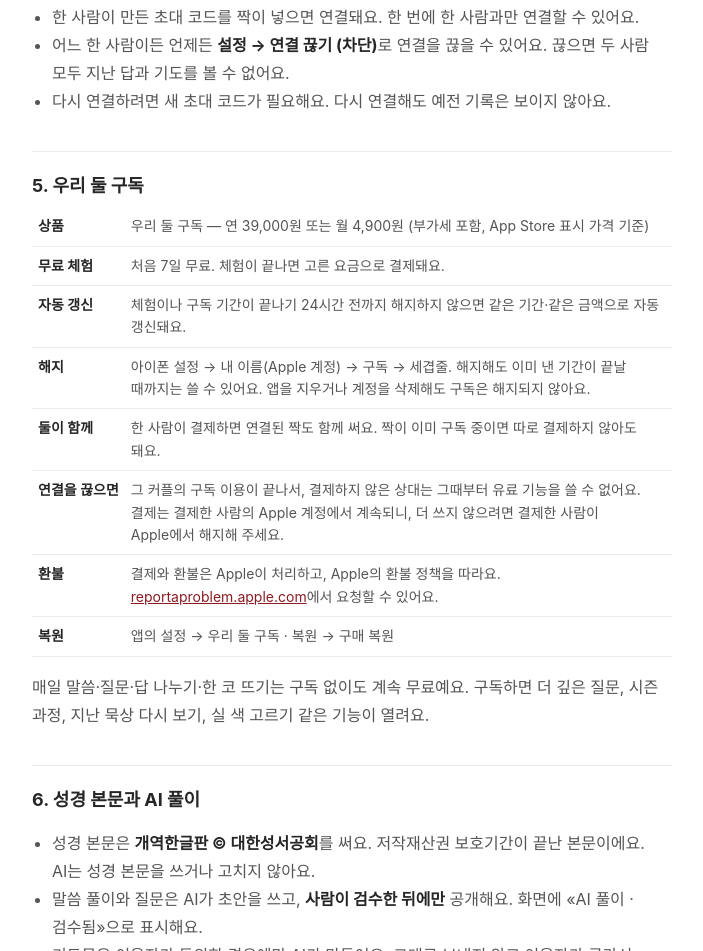
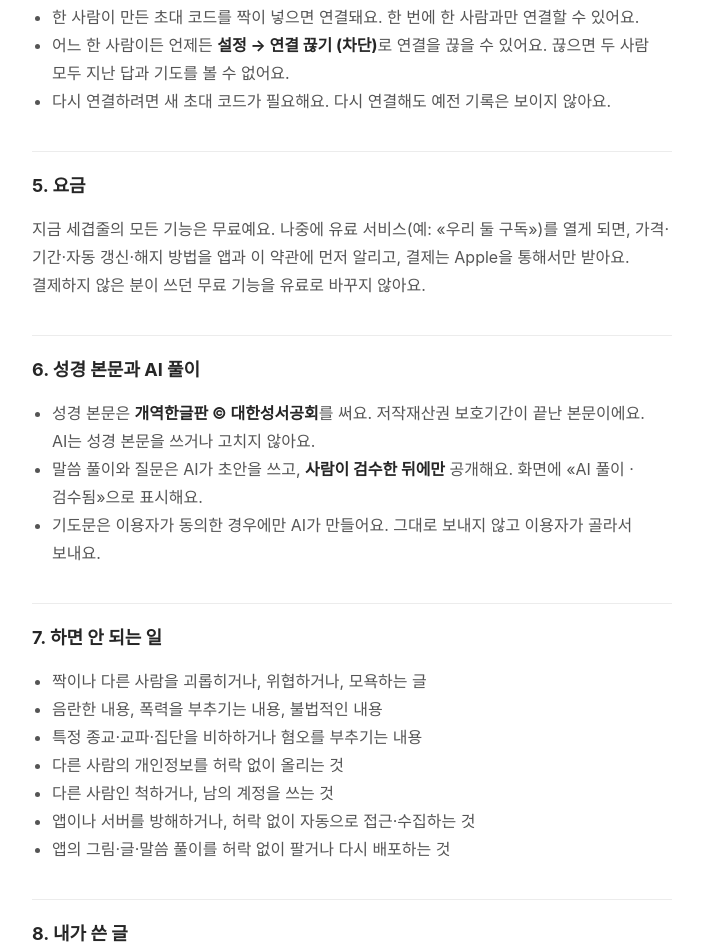
Before and after one commit to designarrator/seggyeopjul-site, a plain HTML site: page terms.html in a window 1280 px wide. Shown: the part 893-1844 px from the top of the page, without its empty margins (288-991 px from the left). Drawn offline with Linux system fonts and the light colour scheme.

Commit message:
1.0 무료 출시에 맞춰 약관·지원 페이지 구독 내용 정리
Co-Authored-By: Claude Opus 5.5 <noreply@anthropic.com>

```diff
--- a/terms.html
+++ b/terms.html
@@ -38,21 +38,9 @@
 <li>다시 연결하려면 새 초대 코드가 필요해요. 다시 연결해도 예전 기록은 보이지 않아요.</li>
 </ul>
 
-<h2>5. 우리 둘 구독</h2>
-<div class="table"><table>
-<tr><th>상품</th><td>우리 둘 구독 — 연 39,000원 또는 월 4,900원 (부가세 포함, App Store 표시 가격 기준)</td></tr>
-<tr><th>무료 체험</th><td>처음 7일 무료. 체험이 끝나면 고른 요금으로 결제돼요.</td></tr>
-<tr><th>자동 갱신</th><td>체험이나 구독 기간이 끝나기 24시간 전까지 해지하지 않으면 같은 기간·같은 금액으로 자동 갱신돼요.</td></tr>
-<tr><th>해지</th><td>아이폰 설정 → 내 이름(Apple 계정) → 구독 → 세겹줄. 해지해도 이미 낸 기간이 끝날 때까지는 쓸 수 있어요. 앱을 지우거나 계정을 삭제해도 구독은 해지되지 않아요.</td></tr>
-<tr><th>둘이 함께</th><td>한 사람이 결제하면 연결된 짝도 함께 써요. 짝이 이미 구독 중이면 따로 결제하지 않아도 돼요.</td></tr>
-<tr><th>연결을 끊으면</th><td>그 커플의 구독 이용이 끝나서, 결제하지 않은 상대는 그때부터 유료 기능을 쓸 수 없어요. 결제는 결제한 사람의 Apple 계정에서 계속되니, 더 쓰지 않으려면 결제한 사람이 Apple에서 해지해 주세요.</td></tr>
-<tr><th>환불</th><td>결제와 환불은 Apple이 처리하고, Apple의 환불 정책을 따라요. <a href="https://reportaproblem.apple.com">reportaproblem.apple.com</a>에서 요청할 수 있어요.</td></tr>
-<tr><th>복원</th><td>앱의 설정 → 우리 둘 구독 · 복원 → 구매 복원</td></tr>
-</table></div>
-<p>매일 말씀·질문·답 나누기·한 코 뜨기는 구독 없이도 계속 무료예요. 구독하면 더 깊은 질문, 시즌 과정, 지난 묵상 다시 보기, 실 색 고르기 같은 기능이 열려요.</p>
-<!-- 확인 필요: 유료 기능 목록은 앱의 Demo.perks(Models.swift)에서 가져왔어요. 실제로 잠기는 기능과 맞는지 확인 -->
-<!-- 확인 필요: 결제한 사람이 연결을 끊고 새 짝과 이으면 구독이 새 커플로 옮겨 가는지 코드로 확인 못 했어요(entitlements는 커플 단위). 그래서 약관에는 적지 않았어요 -->
-<!-- 확인 필요: 가격(부가세 포함 여부 포함)은 App Store Connect 설정과 맞춰요 -->
+<h2>5. 요금</h2>
+<p>지금 세겹줄의 모든 기능은 무료예요. 나중에 유료 서비스(예: «우리 둘 구독»)를 열게 되면, 가격·기간·자동 갱신·해지 방법을 앱과 이 약관에 먼저 알리고, 결제는 Apple을 통해서만 받아요. 결제하지 않은 분이 쓰던 무료 기능을 유료로 바꾸지 않아요.</p>
+<!-- 11/22 다혜 A안: 1.0은 무료 출시. 구독 조항 원문은 git 기록(첫 판)에 있어요 -->
 
 <h2>6. 성경 본문과 AI 풀이</h2>
 <ul>
```
Also changed, not shown: index.html (+2 -6 lines).
